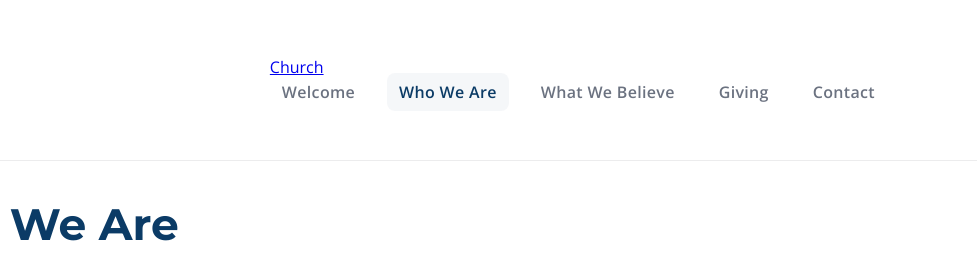
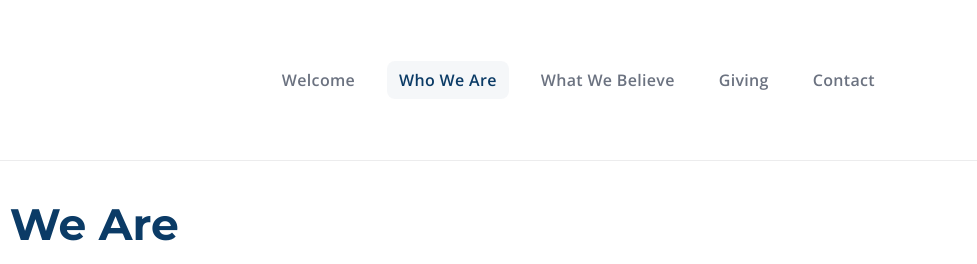
Before and after one commit to Anno-Giftson/Cornerstone-Fellowship-Website, a plain HTML site: page who-we-are.html in a window 1280 px wide. Shown: the top 264 px of the page, 303-1280 px from the left. Drawn offline with nearby package versions, Linux system fonts and the light colour scheme.

Commit message:
Remove logo link from navigation
Removed logo link from the navigation bar.

```diff
--- a/who-we-are.html
+++ b/who-we-are.html
@@ -17,8 +17,6 @@
 
 <nav class="navbar">
   <div class="nav-container">
-    <a href="index.html" class="logo">Church</a>
-
     <button class="nav-toggle" aria-label="Toggle navigation">
       ☰
     </button>
```
